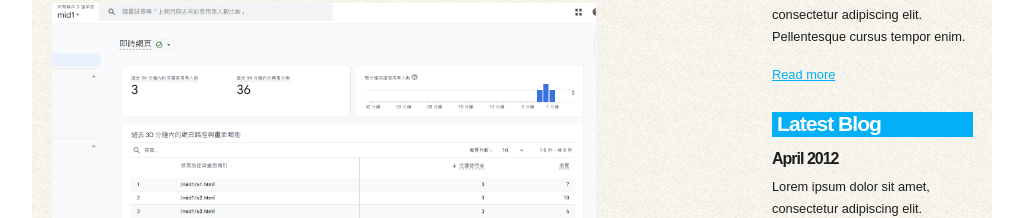
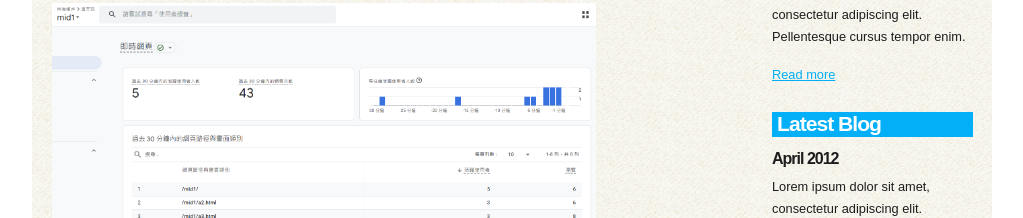
Before and after one commit to WEN-cindy/mid1, a plain HTML site: page a5.html in a window 1280 px wide. Shown: the part 582-800 px from the top of the page, without its empty margins (128-1151 px from the left). Drawn offline with Linux system fonts and the light colour scheme.

Commit message:
Add files via upload

```diff
--- a/a5.html
+++ b/a5.html
@@ -70,7 +70,7 @@
           <p>
             <a class="s3" href="https://line.me/R/ti/g/pK9Mt4GSTo" target="_blank">加入電商Line群組</a>
             </p>
-            <img src="images/ga1.png" width="80%">
+            <img src="images/ga6.png" width="80%">
             <h2 class="s1">圖1</h2>
             <img src="images/ga2.png" width="80%">
             <h2 class="s1">圖2</h2>
```
Also changed, not shown: images/ga6.png (added).
